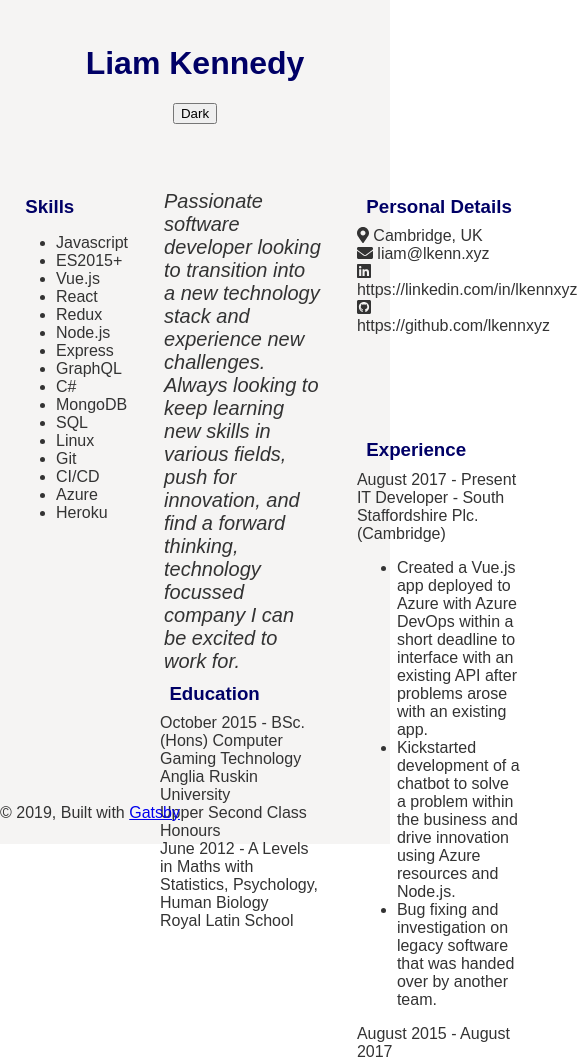
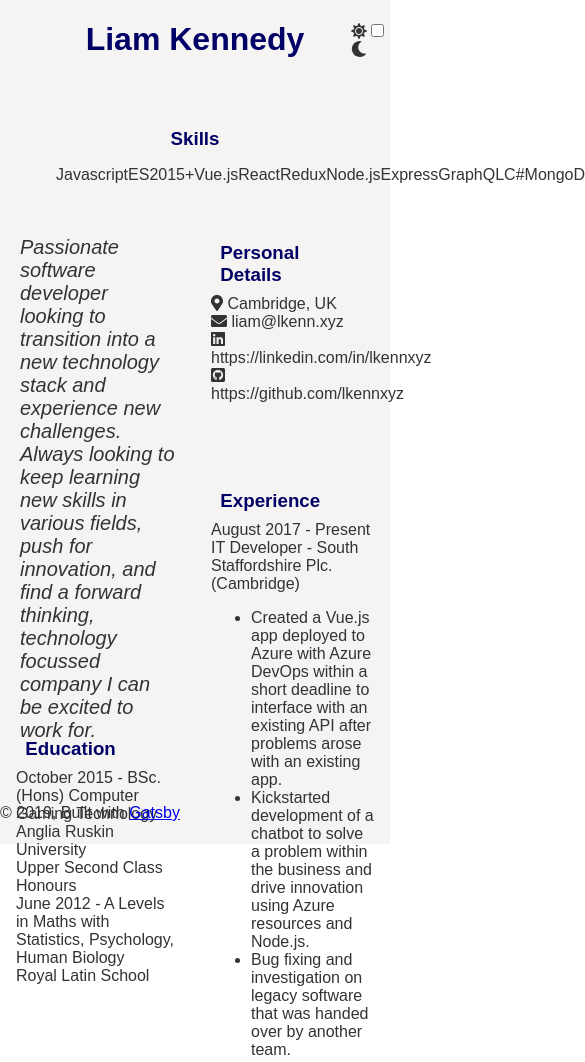
Before and after one commit to lkennxyz/cv, a Gatsby site: page / in a window 390 px wide. Shown: the top 1062 px of the page, 585 px wide, since content can reach past the window. Built offline with nearby package versions, Linux system fonts and the light colour scheme; Gatsby itself is replaced by a stand-in of ours.

Commit message:
Dark mode working, needs responsiveness and toggle

```diff
--- a/src/components/header.js
+++ b/src/components/header.js
@@ -1,22 +1,30 @@
 import { Link } from "gatsby"
 import PropTypes from "prop-types"
 import React from "react"
+import { FontAwesomeIcon } from '@fortawesome/react-fontawesome';
+import { faSun, faMoon } from '@fortawesome/free-solid-svg-icons';
 
 const Header = ({ siteTitle, setDark, dark }) => (
   <header>
-    <div
-      style={{
-        margin: `0 auto`,
-        maxWidth: 960,
-        padding: `1.45rem 1.0875rem`,
-      }}
-    >
+    <div className="header">
       <h1>
         <Link to="/">
           {siteTitle}
         </Link>
       </h1>
-      <button onClick={() => setDark(!dark)}>{ dark ? 'Light' : 'Dark' }</button>
+      <div className="toggle">
+        <label className="" htmlFor="theme-toggle">
+          <FontAwesomeIcon
+            icon={faSun}
+            />
+        </label>
+        <input id="theme-toggle" className="" type="checkbox" checked={dark} onChange={() => setDark(!dark)}/>
+        <label className="" htmlFor="theme-toggle">
+          <FontAwesomeIcon
+            icon={faMoon}
+            />
+        </label>
+      </div>
     </div>
   </header>
 )
--- a/src/components/layout.js
+++ b/src/components/layout.js
@@ -7,22 +7,13 @@
 
 import React, {useState} from "react";
 import PropTypes from "prop-types";
-import { useStaticQuery, graphql } from "gatsby";
 
 import Header from "./header";
 import "../styles/app.scss";
 
 const Layout = ({ name, skills, children }) => {
-  const data = useStaticQuery(graphql`
-    query SiteTitleQuery {
-      site {
-        siteMetadata {
-          title
-        }
-      }
-    }
-  `)
-  const [dark, setDark] = useState(false);
+  const systemDark = window.matchMedia('(prefers-color-scheme : dark)');
+  const [dark, setDark] = useState(systemDark.matches);
   return (
     <div className={`theme ${dark ? 'theme--dark' : 'theme--light' }`}>
       <div className="mainBody">
--- a/src/pages/index.js
+++ b/src/pages/index.js
@@ -1,11 +1,9 @@
 import React from "react";
-import { Link } from "gatsby";
 import { FontAwesomeIcon } from '@fortawesome/react-fontawesome';
 import { faMapMarkerAlt, faEnvelope } from '@fortawesome/free-solid-svg-icons';
 import { faLinkedin, faGithubSquare } from '@fortawesome/free-brands-svg-icons';
 
 import Layout from "../components/layout";
-import Image from "../components/image";
 import SEO from "../components/seo";
 import data from "../data/cv.json";
 
@@ -50,8 +48,8 @@ const IndexPage = () => (
             {el.title} - {el.location}
             <ul>
               {
-                el.info.map(inf =>
-                  <li>{inf}</li>
+                el.info.map((inf, i) =>
+                  <li key={`inf-${i}`}>{inf}</li>
                 )
               }
             </ul>
--- a/src/styles/_base.scss
+++ b/src/styles/_base.scss
@@ -23,18 +23,41 @@ body {
   transition: color 0.5s, background-color 0.5s;
   height: inherit;
 }
-header {
-  text-align: center;
+.header {
   margin-bottom: 1.45rem;
+  display: grid;
+  grid-template-columns: 10% 80% 10%;
+  grid-template-areas: ". center end";
+  width: 100%;
+  height: 10%;
+  & > h1 {
+    grid-area: center;
+    margin: 1rem, auto, 1rem, auto;
+    text-align: center;
+    & > a {
+      text-decoration: none;
+      margin: 0;
+      @include themed() {
+        color: t($text-important);
+      };
+    }
+  }
+  & > .toggle{
+    grid-area: end;
+    margin:auto;
+  }
 }
 .content {
   margin: 0, auto;
   display: flex;
-  flex-direction: row;
+  flex-direction: column;
 }
 .leftBar {
-  align-self: left;
   margin: 1em;
+  text-align: center;
+  & > ul > li {
+    display: inline;
+  }
 }
 main {
   display: grid;
@@ -48,13 +71,13 @@ main {
     "interests experience";
   font-size: 1rem;
 }
-h1 a {
-  text-decoration: none;
-  margin: 0;
-  @include themed() {
-    color: t($text-important);
-  };
-}
+//h1 a {
+//  text-decoration: none;
+//  margin: 0;
+//  @include themed() {
+//    color: t($text-important);
+//  };
+//}
 h3 {
   margin: 0.5em;
   @include themed() {
@@ -83,6 +106,7 @@ h3 {
   @include themed()  {
     color: t($text);
   };
+  transition: color 0.5s;
 }
 .experience {
   grid-area: experience;
```
